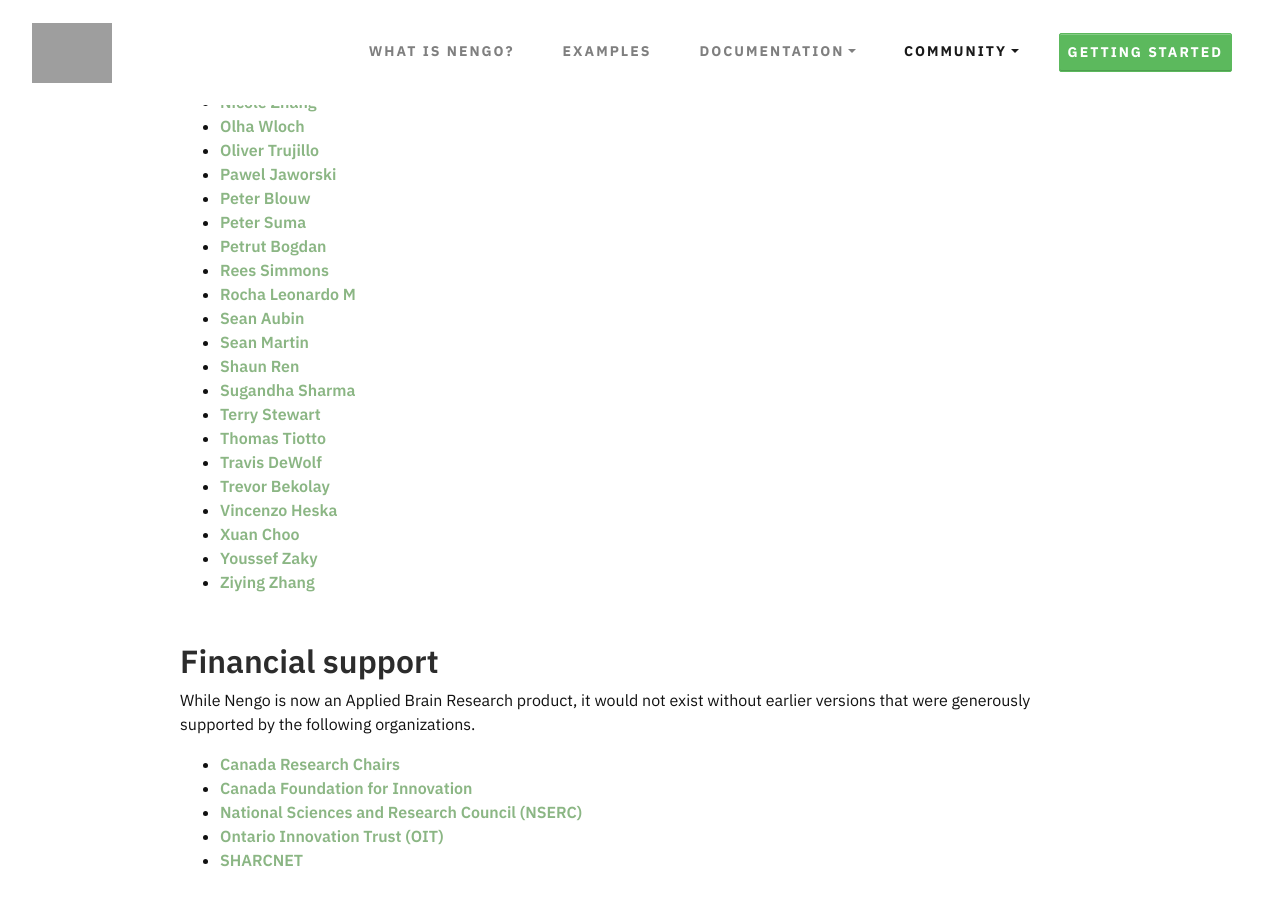
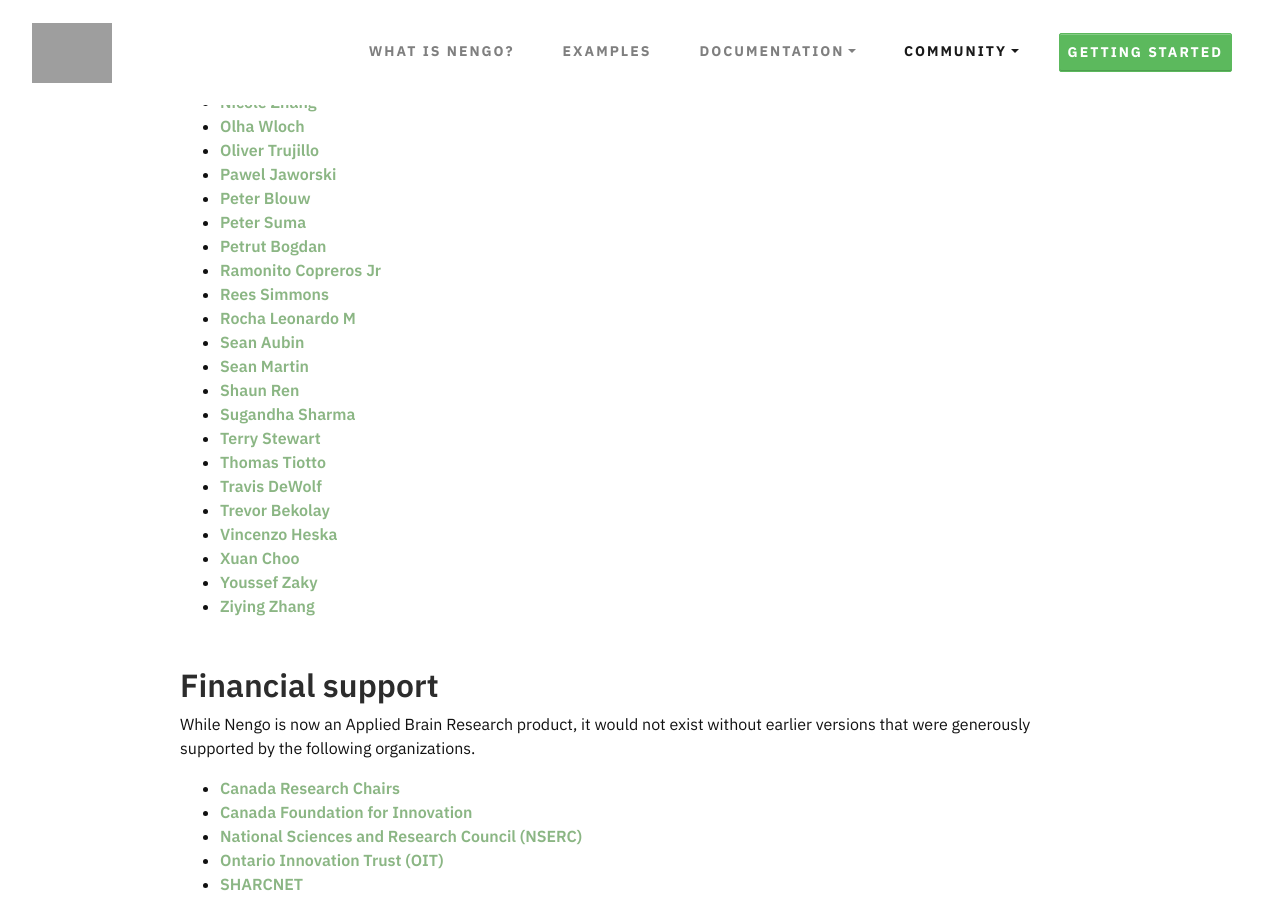
Before and after one commit to nengo/nengo.github.io, a Jekyll site: the page built from people.md, in a window 1280 px wide and 900 px high, scrolled down 1226 px. Built offline with Jekyll 4.4.1, drawn with Linux system fonts in a browser that asks for light colours; nearby versions of some CDN libraries.

Commit message:
Added Ramonito to people.md

```diff
--- a/people.md
+++ b/people.md
@@ -58,6 +58,7 @@
 - [Peter Blouw](mailto:pblouw@uwaterloo.ca)
 - [Peter Suma](mailto:psuma@waterloo.ca)
 - [Petrut Bogdan](mailto:petrutantoniu8@gmail.com)
+- [Ramonito Copreros Jr](mailto:ramonito.copreros.jr@appliedbrainresearch.com)
 - [Rees Simmons](mailto:rsimmons@uwaterloo.ca)
 - [Rocha Leonardo M](mailto:leo(dot)m(dot)rocha@gmail.com)
 - [Sean Aubin](mailto:seanaubin@gmail.com)
```
